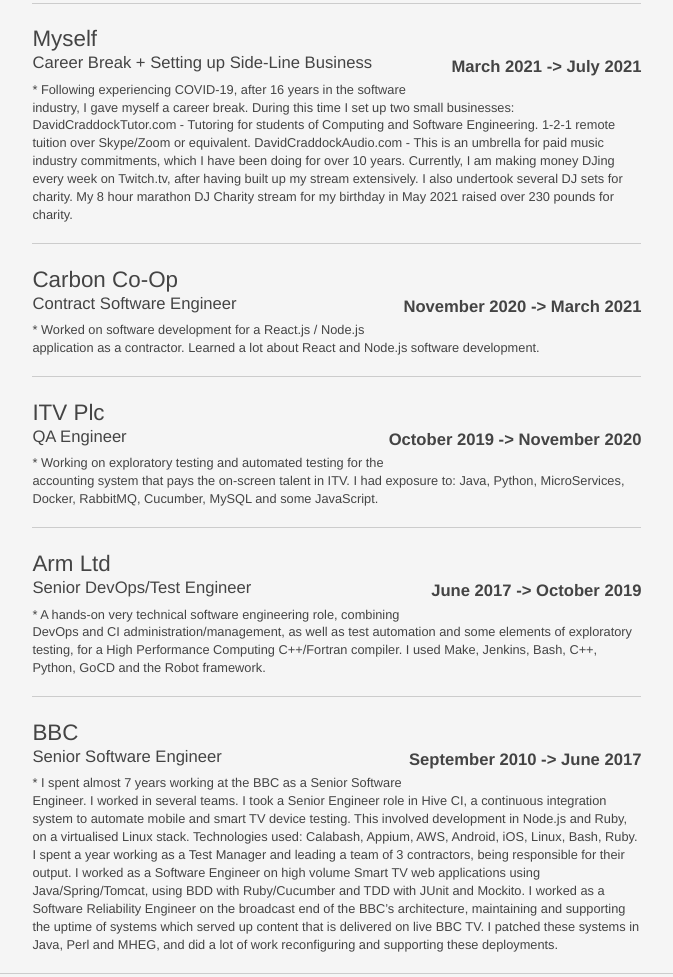
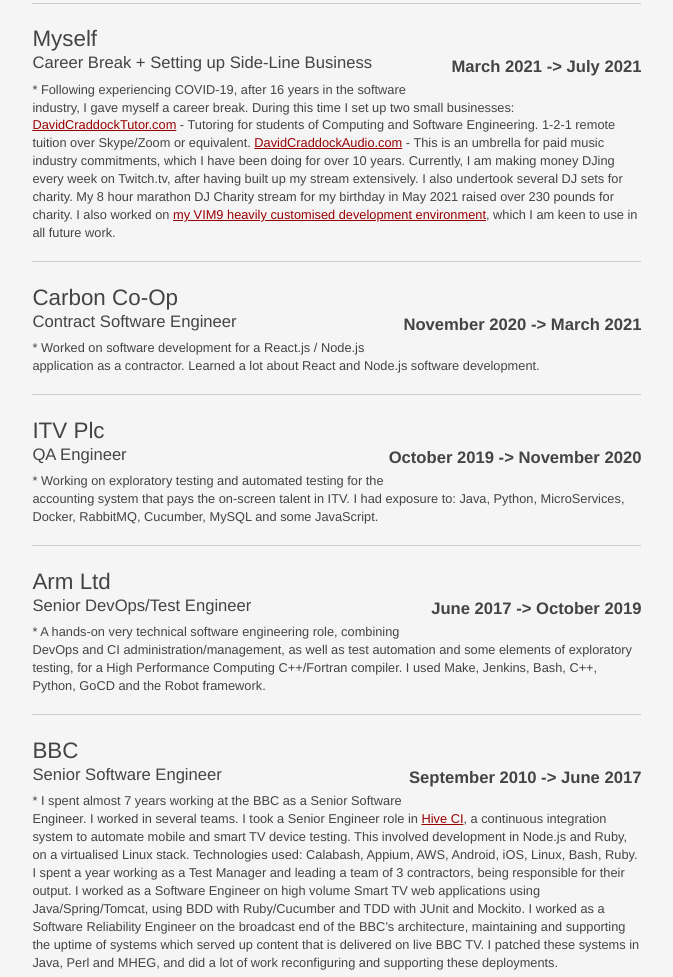
Before and after one commit to wordswords/dpc-resume, a plain HTML site: page CV.html in a window 1280 px wide. Shown: the part 437-1414 px from the top of the page, without its empty margins (364-1037 px from the left). Drawn offline with Linux system fonts and the light colour scheme.

Commit message:
Updated CV with links

```diff
--- a/CV.html
+++ b/CV.html
@@ -655,12 +655,12 @@
 <dd><em>Career Break + Setting up Side-Line Business</em>
 <strong><em>March 2021 -> July 2021</em></strong>
 * Following experiencing COVID-19, after 16 years in the software industry, I gave myself a
-career break. During this time I set up two small businesses: DavidCraddockTutor.com - Tutoring for students of Computing and Software
-Engineering. 1-2-1 remote tuition over Skype/Zoom or equivalent. DavidCraddockAudio.com - This is an umbrella for paid music industry
+career break. During this time I set up two small businesses: <a href="https://DavidCraddockTutor.com">DavidCraddockTutor.com</a> - Tutoring for students of Computing and Software
+Engineering. 1-2-1 remote tuition over Skype/Zoom or equivalent. <a href="https://DavidCraddockAudio.com">DavidCraddockAudio.com</a> - This is an umbrella for paid music industry
 commitments, which I have been doing for over 10 years. Currently, I am making
 money DJing every week on Twitch.tv, after having built up my stream extensively. I also
 undertook several DJ sets for charity. My 8 hour marathon DJ Charity stream for
-my birthday in May 2021 raised over 230 pounds for charity.</dd>
+my birthday in May 2021 raised over 230 pounds for charity. I also worked on <a href="https://github.com/wordswords/dotfiles">my VIM9 heavily customised development environment</a>, which I am keen to use in all future work.</dd>
 
 <dt>Carbon Co-Op</dt>
 <dd><em>Contract Software Engineer</em>
@@ -686,7 +686,7 @@
 <dd><em>Senior Software Engineer</em>
 <strong><em>September 2010 -> June 2017</em></strong>
 * I spent almost 7 years working at the BBC as a Senior Software Engineer. I
-worked in several teams. I took a Senior Engineer role in Hive CI, a continuous integration system to automate
+worked in several teams. I took a Senior Engineer role in <a href="https://github.com/bbc/hive-ci">Hive CI</a>, a continuous integration system to automate
 mobile and smart TV device testing. This involved development in Node.js and
 Ruby, on a virtualised Linux stack. Technologies used: Calabash, Appium, AWS,
 Android, iOS, Linux, Bash, Ruby. I spent a year working as a Test Manager and leading a team of 3 contractors,
```
Also changed, not shown: CV.md (+4 -4 lines), 3 other files.
